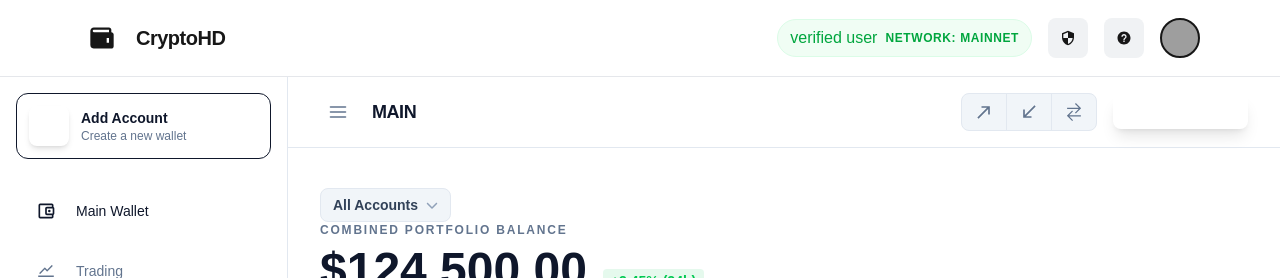
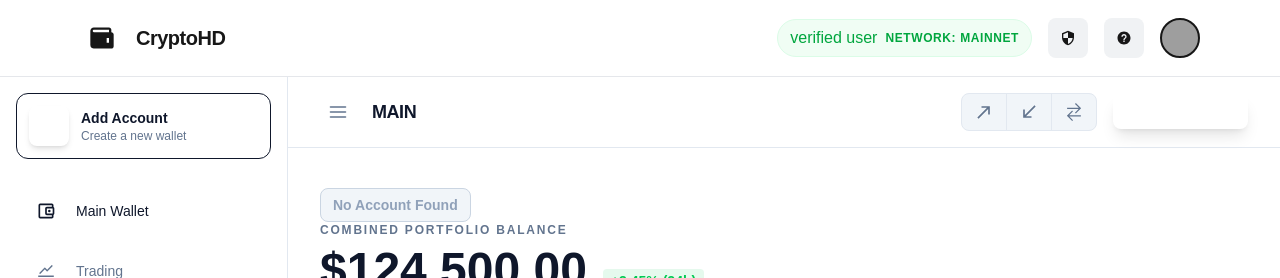
Before and after one commit to bEluga0000/crypto-wallet, a Next.js app: page /portfolio in a window 1280 px wide. Shown: the top 278 px of the page. Built offline with nearby package versions, Linux system fonts and the light colour scheme; grey boxes are pictures that could not be loaded.

Commit message:
feat: create a new dropdown to show all the reacords

```diff
--- a/src/components/portfolio.tsx
+++ b/src/components/portfolio.tsx
@@ -12,26 +12,32 @@ import { AccountTypeKey } from "@/constants/accountTypes";
 import { STORAGE_KEYS } from "@/constants/storageKeys";
 import BalanceFilterSelect from "./ui/portfolio/accountDropDown";
 
-const FILTER_OPTIONS = [
-  "All Accounts",
-  "Main Wallet",
-  "Trading",
-  "Cold Storage",
-  "Hardware",
-  "Staking",
-];
-
 export default function PortfolioPage() {
   const [isSidebarOpen, setIsSidebarOpen] = useState(true);
   const [openAddAccount, setOpenAddAccount] = useState(false)
   const [accounts, setAccounts] = useState<AccountSchema[]>([])
-  const [filter, setFilter] = useState(FILTER_OPTIONS[0]);
+  const [acc, setAcc] = useState<string|null>(null);
+  const [accountsOptions, setAccountOptions] = useState<string[]>([])
   const [selectWalletType, setSelectedWalletType] = useState<AccountTypeKey | "HARDWARE" | "STAKING">("MAIN")
   useEffect(() => {
     const rawAccount = localStorage.getItem(STORAGE_KEYS.ACCOUNTS)
     const parseAccounts: AccountSchema[] = rawAccount ? JSON.parse(rawAccount) : [];
     setAccounts(parseAccounts)
   }, [])
+  useEffect(() => {
+    const options = accounts
+      .filter((a) => a.type === selectWalletType)
+      .map((d) => d.accountName);
+    if(options.length > 0)
+    {
+      setAcc(options[0])
+    }
+    else
+    {
+      setAcc(null)
+    }
+    setAccountOptions(options)
+  }, [accounts, selectWalletType]);
   return (
     <>
       <div className="flex h-screen overflow-hidden bg-background-light dark:bg-background-dark text-slate-900 dark:text-slate-100">
@@ -48,11 +54,12 @@ export default function PortfolioPage() {
             onToggleSidebar={() => setIsSidebarOpen((p) => !p)}
             walletName={selectWalletType}
           />
-          <div className="max-w-5xl px-8 py-10">
+          <div className="max-w-5xl px-8 py-10 gap-3">
             <BalanceFilterSelect
-              value={filter}
-              options={FILTER_OPTIONS}
-              onChange={setFilter}
+              value={acc ?? ""}
+              options={accountsOptions}
+              onChange={setAcc}
+              placeholder="No Account Found"
             />
             <BalanceCard />
             {/* Assets */}
--- a/src/components/ui/portfolio/accountDropDown.tsx
+++ b/src/components/ui/portfolio/accountDropDown.tsx
@@ -3,48 +3,62 @@
 import * as Select from "@radix-ui/react-select";
 import { FaChevronDown, FaCheck } from "react-icons/fa6";
 
+
+
 type BalanceFilterSelectProps = {
   value: string;
   options: string[];
   onChange: (value: string) => void;
+  placeholder?: string;
 };
 
 const BalanceFilterSelect = ({
   value,
   options,
   onChange,
+  placeholder = "Select",
 }: BalanceFilterSelectProps) => {
+  const isDisabled = options.length === 0;
+
   return (
-    <Select.Root value={value} onValueChange={onChange}>
+    <Select.Root
+      value={isDisabled ? "" : value}
+      onValueChange={onChange}
+      disabled={isDisabled}
+    >
       {/* Trigger */}
       <Select.Trigger
-        aria-label="Select balance filter"
-        className="inline-flex items-center gap-2 rounded-lg border border-slate-200 bg-slate-100 px-3 py-1.5 text-sm font-semibold text-slate-700 transition hover:bg-slate-200 focus:outline-none focus:ring-2 focus:ring-primary/40 dark:border-slate-700 dark:bg-slate-800 dark:text-slate-200 dark:hover:bg-slate-700"
+        className={`
+          inline-flex items-center gap-2 rounded-lg border px-3 py-1.5 text-sm font-semibold
+          ${
+            isDisabled
+              ? "cursor-not-allowed border-slate-300 bg-slate-100 text-slate-400 dark:border-slate-700 dark:bg-slate-800"
+              : "border-slate-200 bg-slate-100 text-slate-700 hover:bg-slate-200 dark:border-slate-700 dark:bg-slate-800 dark:text-slate-200 dark:hover:bg-slate-700"
+          }
+        `}
       >
-        <Select.Value />
-        <Select.Icon>
-          <FaChevronDown className="h-3 w-3 text-slate-400" />
-        </Select.Icon>
+        <Select.Value
+          placeholder={placeholder}
+        />
+        {!isDisabled && <FaChevronDown className="h-3 w-3 text-slate-400" />}
       </Select.Trigger>
 
-      {/* Dropdown */}
+      {!isDisabled && (
         <Select.Portal>
           <Select.Content
-          position="popper"
             side="bottom"
             sideOffset={6}
             avoidCollisions={false}
-          className="z-50 w-[var(--radix-select-trigger-width)] overflow-hidden rounded-xl border border-slate-200 bg-white shadow-xl dark:border-slate-700 dark:bg-[#16181d]"
+            className="z-50 w-[var(--radix-select-trigger-width)] rounded-xl border border-slate-200 bg-white shadow-xl dark:border-slate-700 dark:bg-[#16181d]"
           >
             <Select.Viewport className="max-h-48 overflow-y-auto p-1">
               {options.map((opt) => (
                 <Select.Item
                   key={opt}
                   value={opt}
-                className="relative flex cursor-pointer select-none items-center rounded-md px-3 py-2 text-sm text-slate-700 outline-none transition hover:bg-slate-100 data-[state=checked]:font-semibold dark:text-slate-200 dark:hover:bg-slate-800"
+                  className="relative flex cursor-pointer items-center rounded-md px-3 py-2 text-sm hover:bg-slate-100 dark:hover:bg-slate-800"
                 >
                   <Select.ItemText>{opt}</Select.ItemText>
-
                   <Select.ItemIndicator className="absolute right-2">
                     <FaCheck className="h-3 w-3 text-primary" />
                   </Select.ItemIndicator>
@@ -53,6 +67,7 @@ const BalanceFilterSelect = ({
             </Select.Viewport>
           </Select.Content>
         </Select.Portal>
+      )}
     </Select.Root>
   );
 };
--- a/src/constants/accounts.ts
+++ b/src/constants/accounts.ts
@@ -6,6 +6,6 @@ export type AccountSchema = {
     coin:COIN_TYPES_KEYS
     publicKey:string
     privateKey:string
-    accontName:string
+    accountName:string
     index:number
 }
--- a/src/utils/createNewAccount.ts
+++ b/src/utils/createNewAccount.ts
@@ -35,7 +35,7 @@ const createNewAccount = (input: AddAccountFormSchema) => {
             coin: input.chain,
             publicKey: publicKey,
             privateKey: privateKey,
-            accontName: input.accountName
+            accountName: input.accountName
 
         })
     localStorage.setItem(STORAGE_KEYS.ACCOUNTS,JSON.stringify(accounts))
```
Lines whose indentation alone changed are shown as unchanged.
